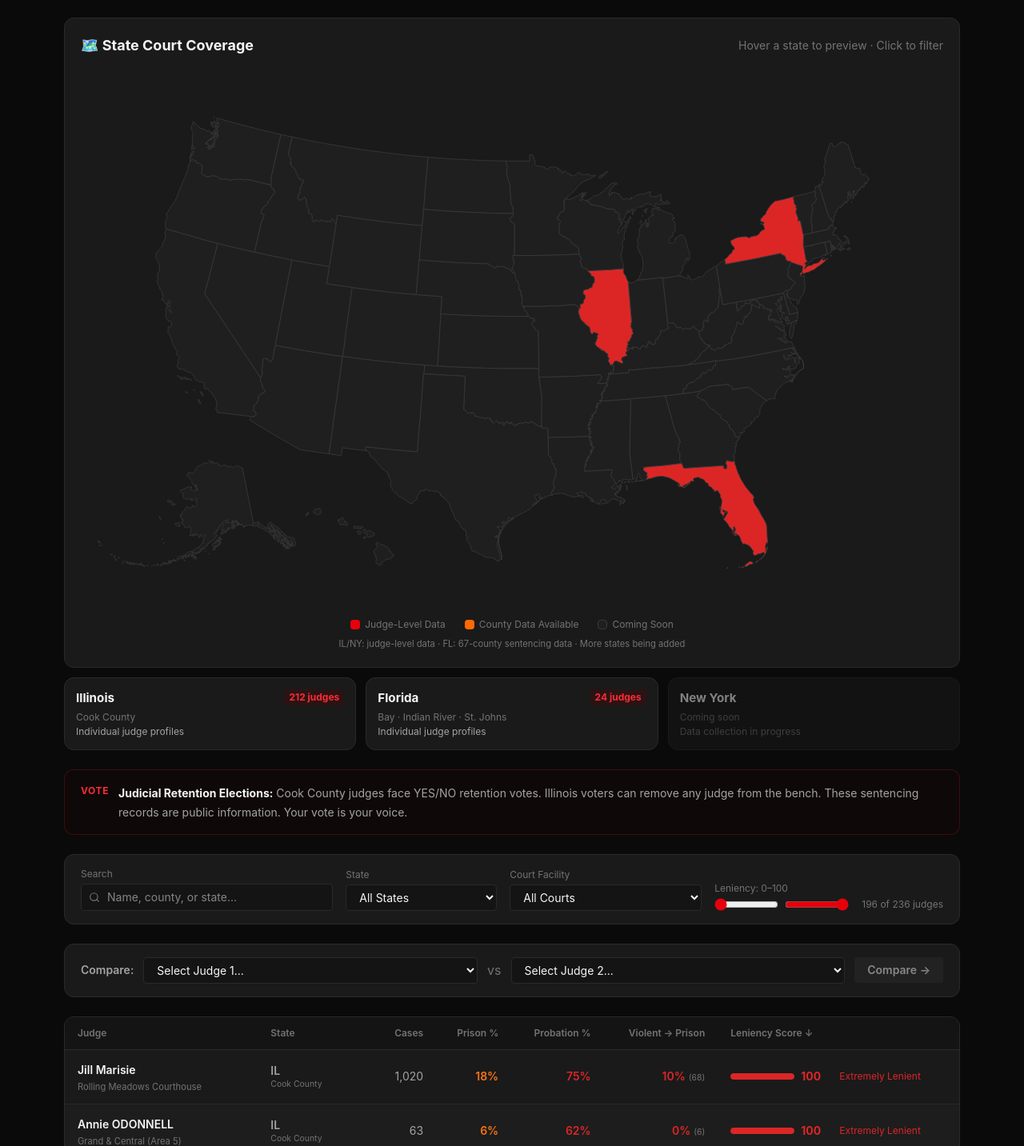
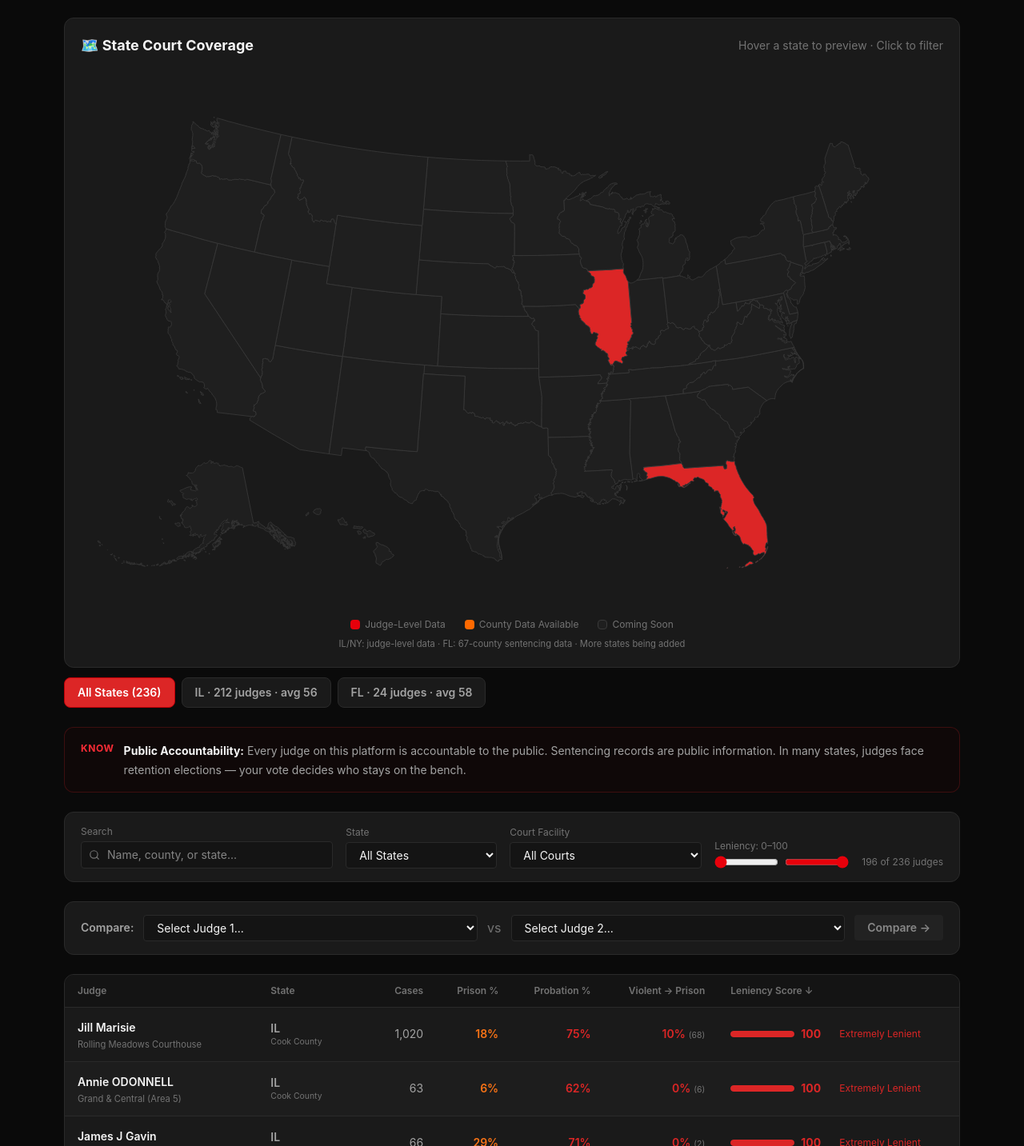
Before and after one commit to pumpsites-git/redhanded, a Next.js app: page / in a window 1280 px wide. Shown: the part 557-1990 px from the top of the page at 80% size. Built offline with nearby package versions, Linux system fonts and the light colour scheme.

Commit message:
fix: remove FL-specific nav, dynamic state filters, national platform language

```diff
--- a/src/app/page.tsx
+++ b/src/app/page.tsx
@@ -25,38 +25,24 @@
 
 const AVAILABLE_STATES = getAvailableStates();
 
-const IL_JUDGES = ALL_JUDGES.filter(j => j.stateCode === 'IL');
-const FL_JUDGES = ALL_JUDGES.filter(j => j.stateCode === 'FL');
+// Build state coverage dynamically from actual judge data
+const STATE_JUDGE_MAP = new Map<string, typeof ALL_JUDGES>();
+ALL_JUDGES.forEach(j => {
+  const list = STATE_JUDGE_MAP.get(j.stateCode) || [];
+  list.push(j);
+  STATE_JUDGE_MAP.set(j.stateCode, list);
+});
 
-const STATE_COVERAGE = [
-  {
-    code: 'IL',
-    judgeCount: IL_JUDGES.length,
-    avgLeniency: IL_JUDGES.length
-      ? Math.round(IL_JUDGES.reduce((s, j) => s + j.leniencyScore, 0) / IL_JUDGES.length)
-      : null,
-    dataType: 'judge' as const,
-  },
-  {
-    code: 'NY',
-    judgeCount: 0,
-    avgLeniency: null,
-    dataType: 'judge' as const,
-  },
-  {
-    code: 'FL',
-    judgeCount: FL_JUDGES.length,
-    avgLeniency: FL_JUDGES.length
-      ? Math.round(FL_JUDGES.reduce((s, j) => s + j.leniencyScore, 0) / FL_JUDGES.length)
-      : null,
-    dataType: 'judge' as const,
-    countyCount: 3,
-  },
-];
+const STATE_COVERAGE = Array.from(STATE_JUDGE_MAP.entries()).map(([code, judges]) => ({
+  code,
+  judgeCount: judges.length,
+  avgLeniency: Math.round(judges.reduce((s, j) => s + j.leniencyScore, 0) / judges.length),
+  dataType: 'judge' as const,
+}));
 
 const FL_COUNTY_CASES = 3599352;
 const TOTAL_CASES_ANALYZED = META.totalCases + FL_COUNTY_CASES;
-const STATES_COVERED = 2;
+const STATES_COVERED = STATE_COVERAGE.length;
 
 function ComparePanel({
   judge1,
@@ -345,45 +331,42 @@
               document.getElementById('judge-table')?.scrollIntoView({ behavior: 'smooth' });
             }}
           />
-          <div className="grid grid-cols-1 sm:grid-cols-3 gap-3 mt-3">
-            {[
-              { code: 'IL', name: 'Illinois', detail: 'Cook County', count: IL_JUDGES.length, desc: 'Individual judge profiles' },
-              { code: 'FL', name: 'Florida', detail: 'Bay · Indian River · St. Johns', count: FL_JUDGES.length, desc: 'Individual judge profiles' },
-              { code: 'NY', name: 'New York', detail: 'Coming soon', count: 0, desc: 'Data collection in progress' },
-            ].map(({ code, name, detail, count, desc }) => (
+          {/* Dynamic state filter buttons */}
+          <div className="flex flex-wrap gap-2 mt-3">
+            <button
+              onClick={() => setStateFilter('')}
+              className={`rounded-lg px-4 py-2 text-sm font-semibold transition-all duration-150
+                ${!stateFilter
+                  ? 'bg-[var(--red-primary)] text-white border border-red-700'
+                  : 'bg-[var(--bg-card)] text-[var(--text-secondary)] border border-[var(--border)] hover:border-red-700 cursor-pointer'
+                }`}
+            >
+              All States ({ALL_JUDGES.length})
+            </button>
+            {STATE_COVERAGE.map(({ code, judgeCount, avgLeniency }) => (
               <button
                 key={code}
-                onClick={() => count > 0 ? setStateFilter(code) : undefined}
-                className={`bg-[var(--bg-card)] rounded-xl p-3.5 text-left transition-all duration-150
-                  ${count > 0 ? 'cursor-pointer hover:border-red-700' : 'cursor-default opacity-50'}
-                  ${count > 0 && stateFilter === code
-                    ? 'border border-red-700 bg-red-950/20'
-                    : 'border border-[var(--border)]'
+                onClick={() => setStateFilter(stateFilter === code ? '' : code)}
+                className={`rounded-lg px-4 py-2 text-sm font-semibold transition-all duration-150 cursor-pointer
+                  ${stateFilter === code
+                    ? 'bg-red-950/40 text-red-400 border border-red-700'
+                    : 'bg-[var(--bg-card)] text-[var(--text-secondary)] border border-[var(--border)] hover:border-red-700'
                   }`}
               >
-                <div className="flex justify-between items-start mb-1">
-                  <span className="font-bold text-[0.95rem] text-[var(--text-primary)]">{name}</span>
-                  {count > 0 && (
-                    <span className="text-xs font-bold text-red-500 bg-red-950/40 px-1.5 py-0.5 rounded">
-                      {count} judges
-                    </span>
-                  )}
-                </div>
-                <div className="text-xs text-[var(--text-muted)]">{detail}</div>
-                <div className={`text-xs mt-0.5 ${count > 0 ? 'text-[var(--text-secondary)]' : 'text-[var(--text-muted)]'}`}>{desc}</div>
+                {code} · {judgeCount} judges · avg {avgLeniency}
               </button>
             ))}
           </div>
         </div>
 
-        {/* Judicial Retention Context */}
+        {/* Public Accountability Context */}
         <div className="flex gap-3 items-start bg-red-950/10 border border-red-900/40 rounded-xl px-5 py-4 mb-6">
-          <span className="text-red-500 text-xs font-bold uppercase tracking-wider shrink-0 mt-0.5">VOTE</span>
+          <span className="text-red-500 text-xs font-bold uppercase tracking-wider shrink-0 mt-0.5">KNOW</span>
           <div>
-            <strong className="text-[var(--text-primary)] text-sm">Judicial Retention Elections:</strong>
+            <strong className="text-[var(--text-primary)] text-sm">Public Accountability:</strong>
             <span className="text-[var(--text-secondary)] text-sm">
-              {' '}Cook County judges face YES/NO retention votes. Illinois voters can remove any judge from the bench.
-              These sentencing records are public information. Your vote is your voice.
+              {' '}Every judge on this platform is accountable to the public. Sentencing records are public information.
+              In many states, judges face retention elections — your vote decides who stays on the bench.
             </span>
           </div>
         </div>
--- a/src/components/Footer.tsx
+++ b/src/components/Footer.tsx
@@ -19,7 +19,7 @@
             <ul className="space-y-2">
               <li><Link href="/" className="text-sm text-[var(--text-secondary)] hover:text-[var(--text-primary)] transition-colors no-underline">State Judges</Link></li>
               <li><Link href="/judges/federal" className="text-sm text-[var(--text-secondary)] hover:text-[var(--text-primary)] transition-colors no-underline">Federal Judges</Link></li>
-              <li><Link href="/state-deep-dive/fl" className="text-sm text-[var(--text-secondary)] hover:text-[var(--text-primary)] transition-colors no-underline">Florida Deep Dive</Link></li>
+              <li><Link href="/states" className="text-sm text-[var(--text-secondary)] hover:text-[var(--text-primary)] transition-colors no-underline">States</Link></li>
             </ul>
           </div>
           <div>
--- a/src/components/NavBar.tsx
+++ b/src/components/NavBar.tsx
@@ -46,10 +46,19 @@
   );
 }
 
+function MapIcon() {
+  return (
+    <svg width="14" height="14" viewBox="0 0 24 24" fill="none" stroke="currentColor" strokeWidth="2" strokeLinecap="round" strokeLinejoin="round" aria-hidden="true">
+      <polygon points="3 6 9 3 15 6 21 3 21 18 15 21 9 18 3 21" />
+      <line x1="9" y1="3" x2="9" y2="18" /><line x1="15" y1="6" x2="15" y2="21" />
+    </svg>
+  );
+}
+
 const NAV_LINKS = [
-  { href: '/', label: 'State Judges', Icon: ScalesIcon },
-  { href: '/judges/federal', label: 'Federal Judges', Icon: BuildingIcon },
-  { href: '/state-deep-dive/fl', label: 'Florida Deep Dive', Icon: SunIcon },
+  { href: '/', label: 'Judges', Icon: ScalesIcon },
+  { href: '/judges/federal', label: 'Federal', Icon: BuildingIcon },
+  { href: '/states', label: 'States', Icon: MapIcon },
   { href: '/methodology', label: 'Methodology', Icon: DocIcon },
 ];
 
```
